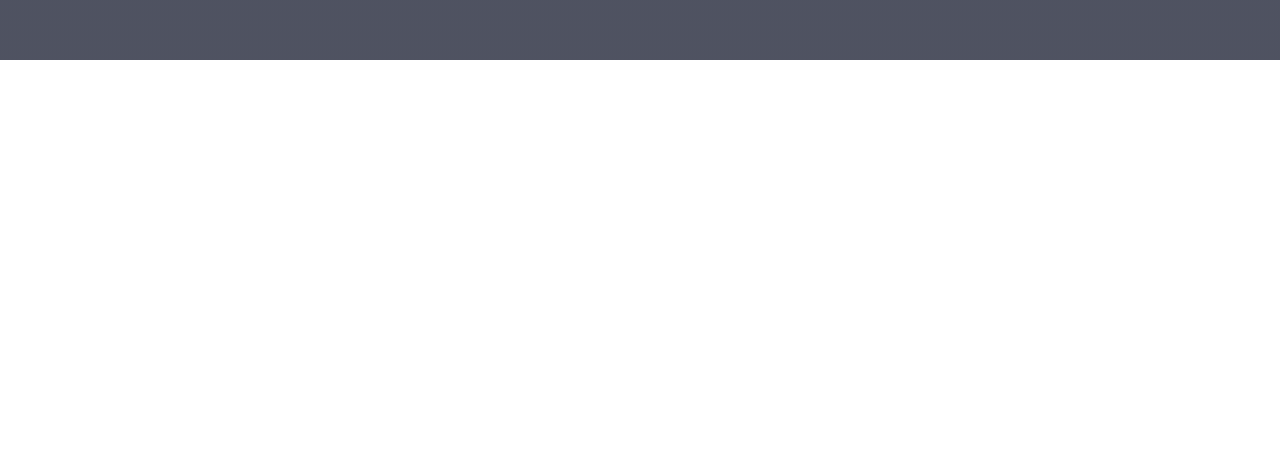
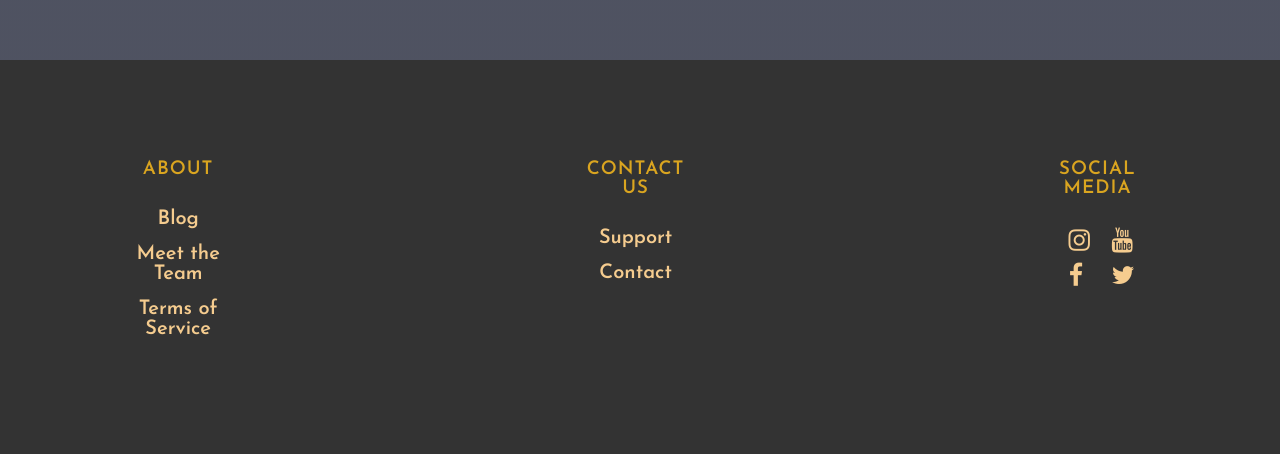
Before and after one commit to HoneyCoGames/HoneyCoGames-site, a plain HTML site: page team/index.html in a window 1280 px wide. Shown: the part 772-1226 px from the top of the page. Before the commit the page ends 832 px from the top, so only its background shows below. Drawn offline with Linux system fonts and the light colour scheme.

Commit message:
Add footer to team page

```diff
--- a/team/index.html
+++ b/team/index.html
@@ -39,5 +39,27 @@
         </section>
     </main>
     </section>
+    <section class = "footer-cont">
+        <div class = "col-1">
+            <h3>ABOUT</h3>
+            <a href = "#">Blog</a>
+            <a href = "#">Meet the Team</a>
+            <a href = "#">Terms of Service</a>
+        </div>
+        <div class = "col-2">
+            <h3>CONTACT US</h3>
+            <a href = "#">Support</a>
+            <a href = "#">Contact</a>
+        </div>
+        <div class = "col-3">
+            <h3>SOCIAL MEDIA</h3>
+            <div class = "icons">
+                <a href="#" class="fa fa-instagram"></a>
+                <a href="#" class="fa fa-youtube"></a>
+                <a href="#" class="fa fa-facebook"></a>
+                <a href="#" class="fa fa-twitter"></a>
+            </div>
+        </div>
+    </section>
 </body>
 </html>
```
